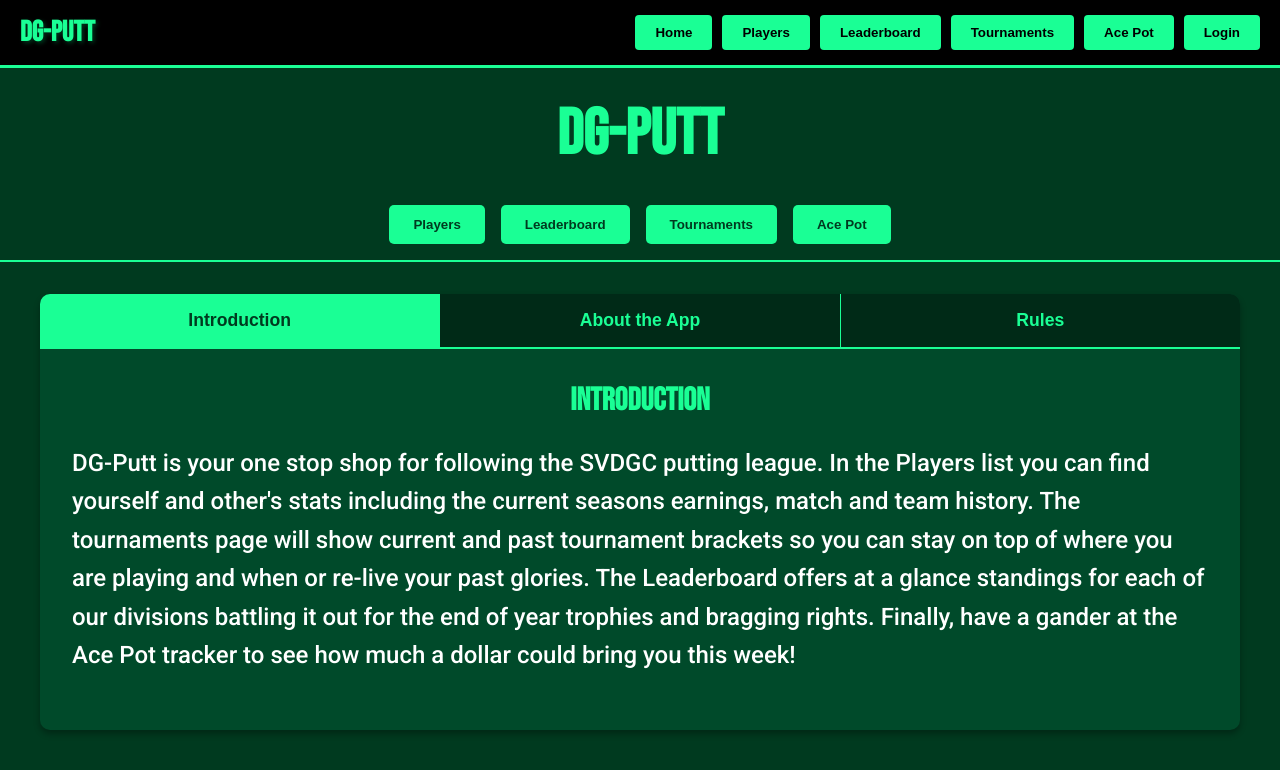
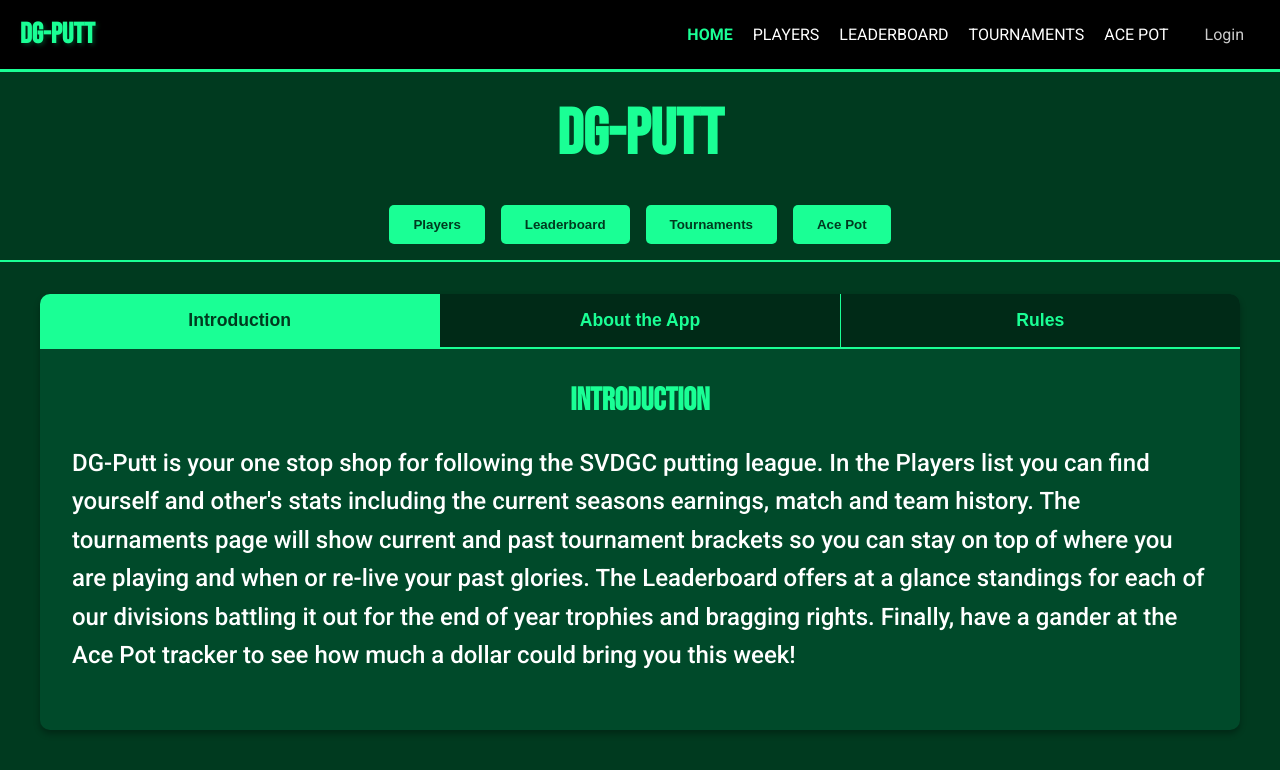
Before and after one commit to pdralston/puttingLeague, a React (Create React App) app in the folder frontend/: page / in a window 1280 px wide. Shown: the top 770 px of the page. Built offline with nearby package versions, Linux system fonts and the light colour scheme; no server answers.

Commit message:
Updated header styling

```diff
--- a/frontend/src/App.css
+++ b/frontend/src/App.css
@@ -1,4 +1,5 @@
 @import url('https://fonts.googleapis.com/css2?family=Bebas+Neue&display=swap');
+@import url('https://fonts.googleapis.com/css2?family=Roboto:wght@400;700&display=swap');
 
 .App {
   text-align: center;
@@ -32,25 +33,28 @@
 
 .App-header nav {
   display: flex;
-  gap: 10px;
+  gap: 20px;
+  align-items: center;
 }
 
 .App-header nav button {
-  background: #1AFF95;
-  color: #000;
+  background: transparent;
+  color: #FFFFFF;
   border: none;
-  padding: 10px 20px;
-  border-radius: 4px;
+  padding: 10px 0;
   cursor: pointer;
-  font-weight: bold;
+  font-family: 'Roboto', sans-serif;
+  font-size: 12pt;
+  font-weight: 400;
 }
 
 .App-header nav button.active {
-  background: #00FF7F;
+  color: #1AFF95;
+  font-weight: 700;
 }
 
 .App-header nav button:hover {
-  background: #00FF7F;
+  color: #1AFF95;
 }
 
 main {
@@ -765,27 +769,31 @@
 .auth-section {
   display: flex;
   align-items: center;
-  gap: 15px;
+  gap: 10px;
 }
 
 .user-info {
-  color: #1AFF95;
-  font-size: 18px;
+  color: rgba(255, 255, 255, 0.8);
+  font-size: 12pt;
+  text-transform: none;
+  font-family: 'Roboto', sans-serif;
 }
 
-.login-button, .logout-button {
-  background-color: #1AFF95;
-  color: #00381F;
+.auth-section .login-button,
+.auth-section .logout-button {
+  background: transparent;
+  color: rgba(255, 255, 255, 0.8);
   border: none;
   padding: 8px 16px;
-  border-radius: 4px;
   cursor: pointer;
-  font-weight: bold;
+  font-family: 'Roboto', sans-serif;
+  font-size: 12pt;
+  font-weight: 400;
 }
 
-.login-button:hover, .logout-button:hover {
-  background-color: #038549;
-  color: #FFFFFF;
+.auth-section .login-button:hover,
+.auth-section .logout-button:hover {
+  color: #1AFF95;
 }
 
 .login-overlay {
--- a/frontend/src/App.tsx
+++ b/frontend/src/App.tsx
@@ -100,17 +100,17 @@
           <h1>DG-Putt</h1>
           <nav>
             <button
-              className="home-button"
+              className="home-button active"
               onClick={() => setActiveTab('landing')}
             >
-              Home
+              HOME
             </button>
-            <button onClick={() => handleNavigateFromLanding('players')}>Players</button>
-            <button onClick={() => handleNavigateFromLanding('leaderboard')}>Leaderboard</button>
-            <button onClick={() => handleNavigateFromLanding('tournaments')}>Tournaments</button>
-            <button onClick={() => handleNavigateFromLanding('ace-pot')}>Ace Pot</button>
+            <button onClick={() => handleNavigateFromLanding('players')}>PLAYERS</button>
+            <button onClick={() => handleNavigateFromLanding('leaderboard')}>LEADERBOARD</button>
+            <button onClick={() => handleNavigateFromLanding('tournaments')}>TOURNAMENTS</button>
+            <button onClick={() => handleNavigateFromLanding('ace-pot')}>ACE POT</button>
             {(user.role === 'Admin' || user.role === 'Director') && (
-              <button onClick={() => setActiveTab('admin')}>Admin</button>
+              <button onClick={() => setActiveTab('admin')}>ADMIN</button>
             )}
             <div className="auth-section">
               {user.role === 'Viewer' ? (
@@ -139,13 +139,13 @@
     <div className="App">
       {showLogin && <Login onLogin={handleLogin} onCancel={handleCancelLogin} />}
       <header className="App-header">
-        <h1>DG Putt</h1>
+        <h1>DG-Putt</h1>
         <nav>
           <button
             className="home-button"
             onClick={() => setActiveTab('landing')}
           >
-            Home
+            HOME
           </button>
           <button
             className={activeTab === 'players' ? 'active' : ''}
@@ -157,13 +157,13 @@
               }
             }}
           >
-            Players
+            PLAYERS
           </button>
           <button
             className={activeTab === 'leaderboard' ? 'active' : ''}
             onClick={() => setActiveTab('leaderboard')}
           >
-            Leaderboard
+            LEADERBOARD
           </button>
           <button
             className={activeTab === 'tournaments' ? 'active' : ''}
@@ -173,20 +173,20 @@
               setTournamentMode('view');
             }}
           >
-            Tournaments
+            TOURNAMENTS
           </button>
           <button
             className={activeTab === 'ace-pot' ? 'active' : ''}
             onClick={() => setActiveTab('ace-pot')}
           >
-            Ace Pot
+            ACE POT
           </button>
           {(user.role === 'Admin' || user.role === 'Director') && (
             <button
               className={activeTab === 'admin' ? 'active' : ''}
               onClick={() => setActiveTab('admin')}
             >
-              Admin
+              ADMIN
             </button>
           )}
           <div className="auth-section">
```
